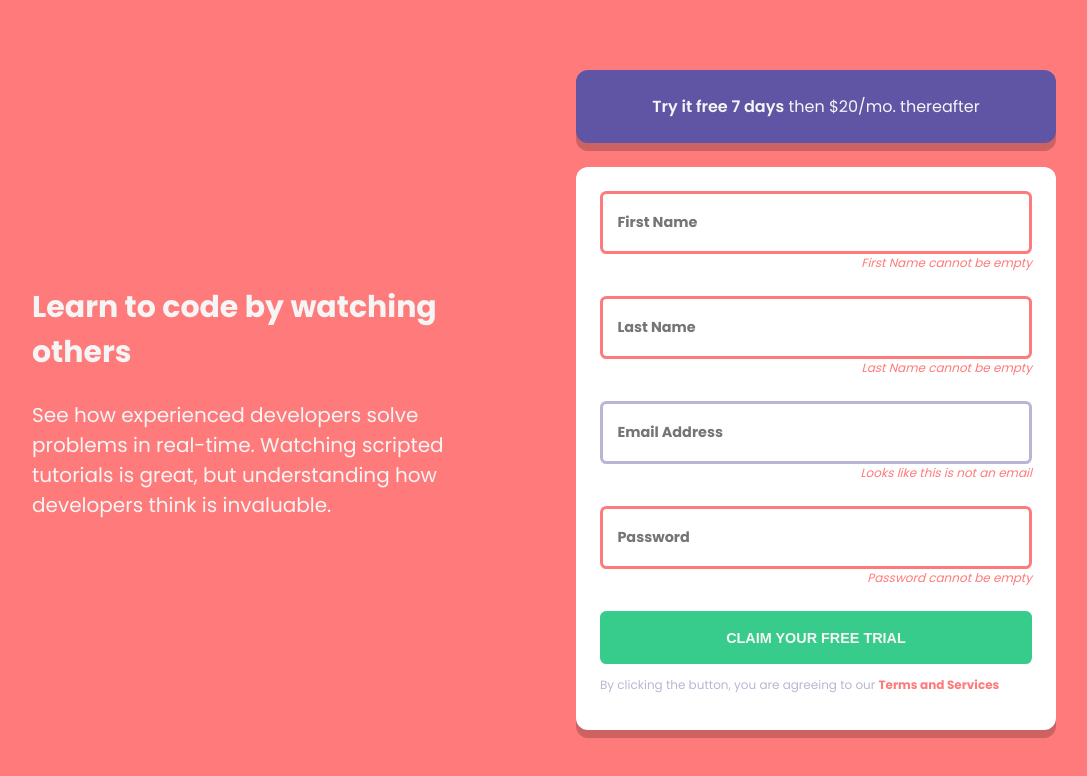
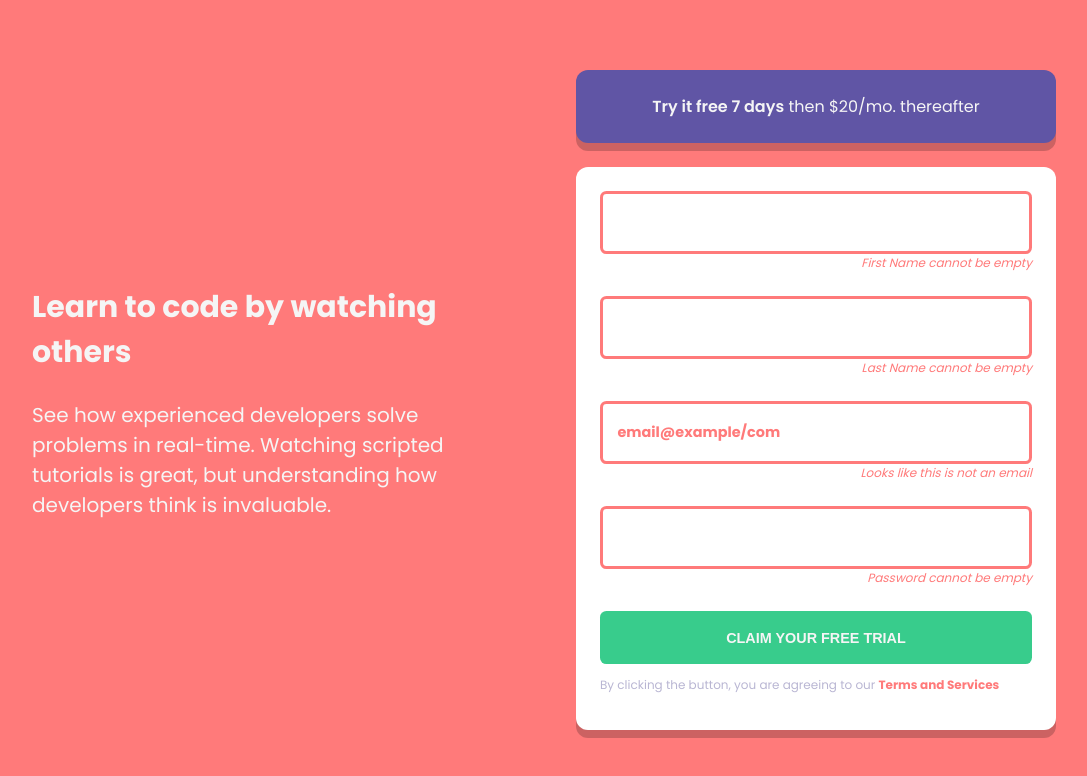
Before and after one commit to loicsolbes/signup-form, a plain HTML site: page index.html in a window 1280 px wide. Both pictures are taken after a click on the button "CLAIM YOUR FREE TRIAL". Shown: the whole page, without its empty margins (96-1183 px from the left). Drawn offline with Linux system fonts and the light colour scheme.

Commit message:
add js needed

```diff
--- a/index.html
+++ b/index.html
@@ -38,19 +38,19 @@
 
 
         <div class="stack">
-          <label>
+          <label id="first-name-label">
             <input class="input" id="first-name-in" type="text" placeholder="First Name">
             <p class="error" id="first-name-el"></p>
           </label>
-          <label>
+          <label id="last-name-label">
             <input class="input" id="last-name-in" type="text" placeholder="Last Name">
             <p class="error" id="last-name-el"></p>
           </label>
-          <label>
+          <label id="email-label">
             <input class="input" id="email-in" type="text" placeholder="Email Address">
             <p class="error" id="email-el"></p>
           </label>
-          <label>
+          <label id="password-label">
             <input class="input" id="password-in" type="password" placeholder="Password">
             <p class="error" id="password-el"></p>
           </label>
--- a/index.js
+++ b/index.js
@@ -12,6 +12,12 @@ const inputEl = document.querySelector('.input')
 
 const submitEl = document.getElementById('submit-btn')
 
+
+
+
+
+
+
 function ValidateEmail(input, el) {
 
     var validRegex = /^[a-zA-Z0-9.!#$%&'*+/=?^_`{|}~-]+@[a-zA-Z0-9-]+(?:\.[a-zA-Z0-9-]+)*$/;
@@ -21,26 +27,48 @@ function ValidateEmail(input, el) {
 
     } else {
         el.textContent = `Looks like this is not an email`
-        styling()
+        styling("email-label")
+        input.style.borderColor = 'hsl(0, 100%, 74%)'
+        input.placeholder = 'email@example/com'
+        const stylish = document.createElement('style');
+        stylish.innerHTML = `
+        #email-in::placeholder {
+            color: hsl(0, 100%, 74%);
+        }
+        `
+        document.head.appendChild(stylish);
+
 }
 }
 
-function isEmpty(inputElement, element, message) {
+
+
+
+
+
+function isEmpty(inputElement, element, message, label) {
     if(!inputElement.value) {
         inputElement.style.borderColor = 'hsl(0, 100%, 74%)';
         element.textContent = `${message} cannot be empty`
-        styling()
+        inputElement.placeholder = ''
+        styling(label)
     }
 }
 
-function styling() {
+
+
+
+
+
+
+function styling(label) {
     const style = document.createElement('style');
     style.innerHTML = `
     label {
         position: relative;
       }
 
-      label:before {
+      #${label}:before {
         content: "";
         position: absolute;
         right: 10px;
@@ -54,11 +82,17 @@ function styling() {
     document.head.appendChild(style);
 }
 
+
+
+
+
+
+
 submitEl.addEventListener('click', () => {
 
-    isEmpty(firstNameInputEl, firstNameEl, "First Name")
-    isEmpty(lastNameInputEl, lastNameEl, "Last Name")
-    isEmpty(passwordInputEl, passwordEl, "Password")
+    isEmpty(firstNameInputEl, firstNameEl, "First Name", "first-name-label")
+    isEmpty(lastNameInputEl, lastNameEl, "Last Name", "last-name-label")
+    isEmpty(passwordInputEl, passwordEl, "Password", "password-label")
     ValidateEmail(emailInputEl, emailEl)
 
 })
```
Also changed, not shown: style.css (line endings or trailing spaces), 1 other file.
